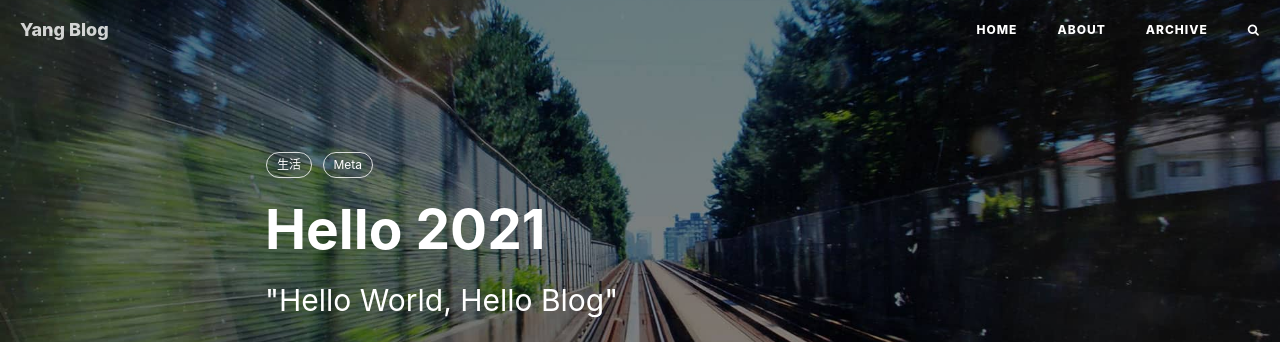
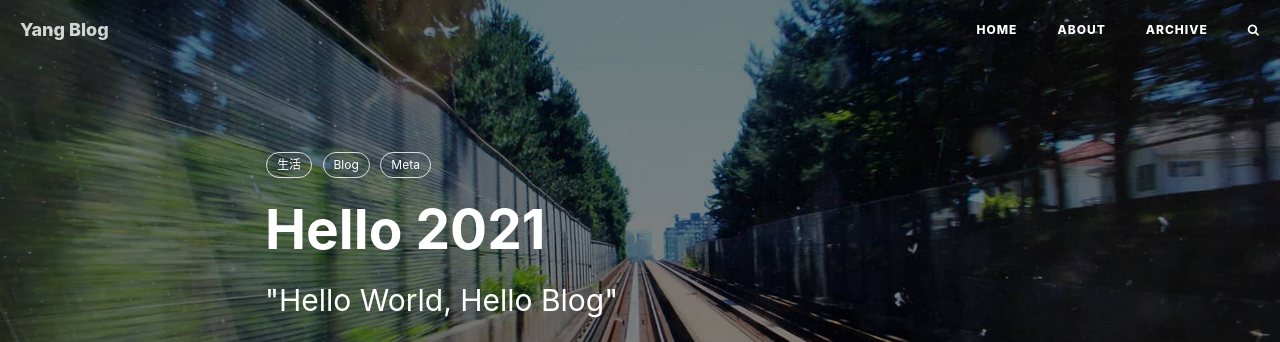
Before and after one commit to yliu9418/yliu9418.github.io, a Jekyll site: the page built from _posts/2021-04-10-hello-2021.markdown, in a window 1280 px wide and 900 px high. Shown: the top 342 px of the window. Built offline with Jekyll 4.4.1, drawn with Linux system fonts in a browser that asks for light colours; nearby versions of some CDN libraries; comment, search, counter and statistics services are not loaded.

Commit message:
Update 2021-04-10-hello-2021.markdown

```diff
--- a/_posts/2021-04-10-hello-2021.markdown
+++ b/_posts/2021-04-10-hello-2021.markdown
@@ -8,6 +8,7 @@ header-img: "img/post-bg-2015.jpg"
 catalog: true
 tags:
     - 生活
+    - Blog
     - Meta
 ---
 
```
